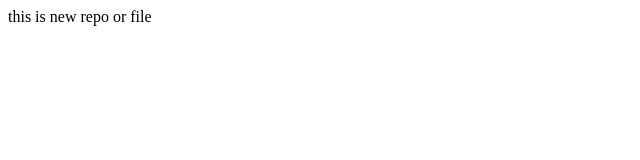
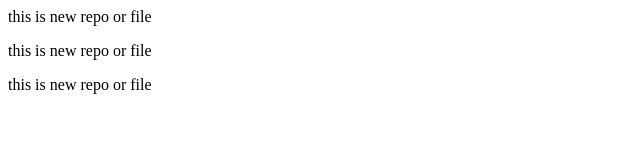
Before and after one commit to MaazUmer0/local, a plain HTML site: page index.html in a window 1280 px wide. Shown: the whole page, without its empty margins (0-640 px from the left). Drawn offline with Linux system fonts and the light colour scheme.

Commit message:
new line in feature1

```diff
--- a/index.html
+++ b/index.html
@@ -1 +1,3 @@
 <p>this is new repo or file</p>
+<p>this is new repo or file</p>
+<p>this is new repo or file</p>
```
